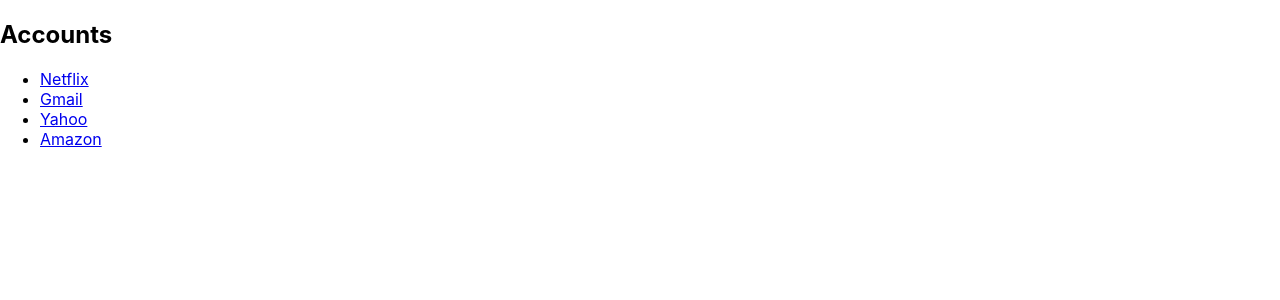
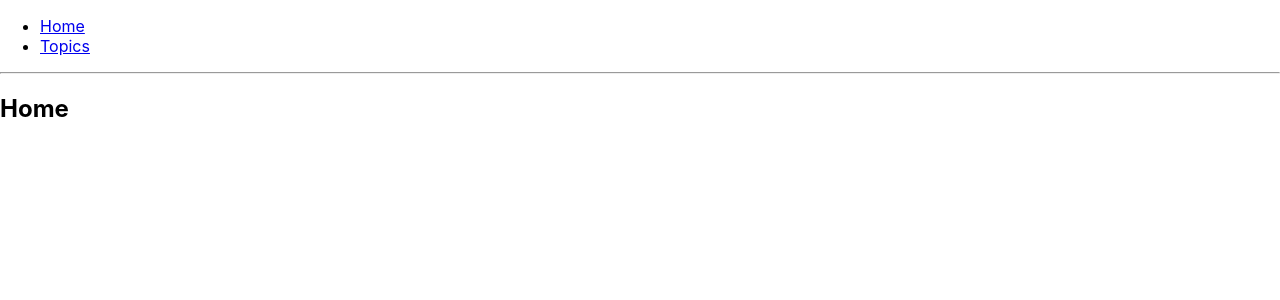
Before and after one commit to ChikaLabita/PemrogramanFramework, a React (Create React App) app in the folder Modul 5/React/router-react/: page / in a window 1280 px wide. Shown: the top 300 px of the page. Built offline with nearby package versions, Linux system fonts and the light colour scheme.

Commit message:
Praktikum | | c. Use Nesting Router

```diff
--- a/Modul 5/React/router-react/src/App.js
+++ b/Modul 5/React/router-react/src/App.js
@@ -65,7 +65,7 @@
     </div>
   );
 }
-*/
+
 
 import React from "react";
 import {
@@ -111,6 +111,90 @@
       <h3>ID: {id} </h3>
     </div>
   )
+} */
+
+import React from "react";
+import {
+  BrowserRouter as Router,
+  Switch,
+  Route,
+  Link,
+  useParams,
+  useRouteMatch
+} from "react-router-dom";
+
+export default function App() {
+  return (
+    <Router>
+      <div>
+        <ul>
+          <li>
+            <Link to="/">Home</Link>
+          </li>
+          <li>
+            <Link to="/topics">Topics</Link>
+          </li>
+        </ul>
+        <hr />
+
+        <Switch>
+          <Route exact path="/">
+            <Home />
+          </Route>
+          <Route path="/topics">
+            <Topics />
+          </Route>
+        </Switch>
+      </div>
+    </Router>
+  );
+}
+
+function Home() {
+  return (
+    <div>
+      <h2>Home</h2>
+    </div>
+  )
+}
+
+function Topics() {
+  let { path, url } = useRouteMatch();
+  return(
+    <div>
+      <h2>Topics</h2>
+      <ul>
+        <li>
+          <Link to = {`${url}/Sate, Nasi Goreng`}>Kuliner</Link>
+        </li>
+        <li>
+          <Link to = {`${url}/Wisata alam, Museum`}>Travelling</Link>
+        </li>
+        <li>
+          <Link to = {`${url}/Ibis, JW Marriot`}>Review Hotel</Link>
+        </li>
+      </ul>
+
+      <Switch>
+        <Route exact path={path}>
+          <h3>Please select a topic.</h3>
+        </Route>
+        <Route path={`${path}/:topicId`}>
+          <Topic />
+        </Route>
+      </Switch>
+    </div>
+  )
+}
+
+function Topic() {
+  let { topicId } = useParams();
+
+  return (
+    <div>
+      <h3>{topicId}</h3>
+    </div>
+  )
 }
 
 //function App() {
```
